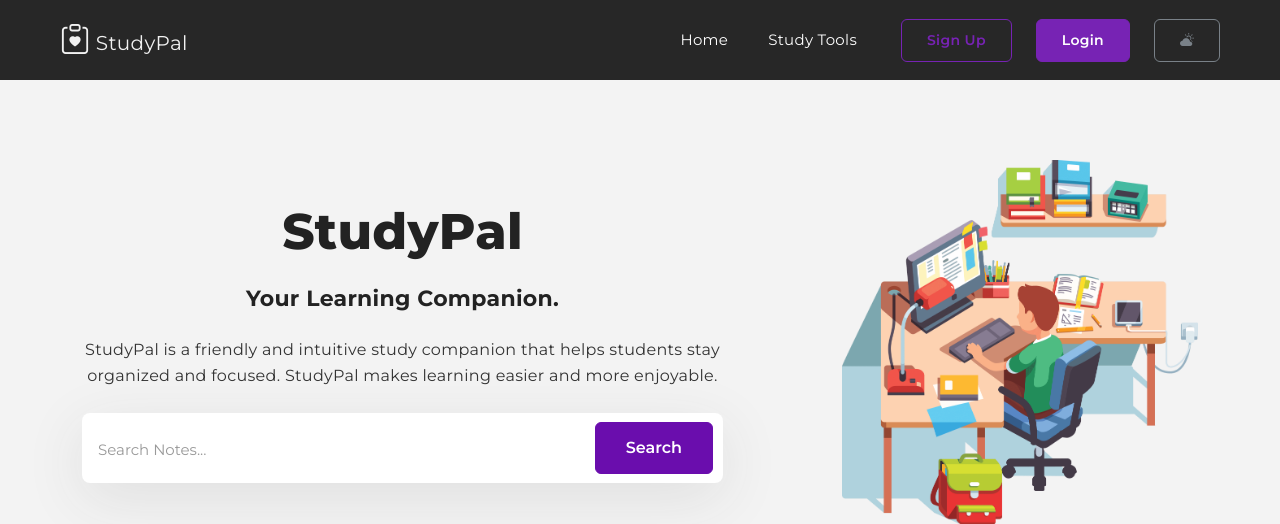
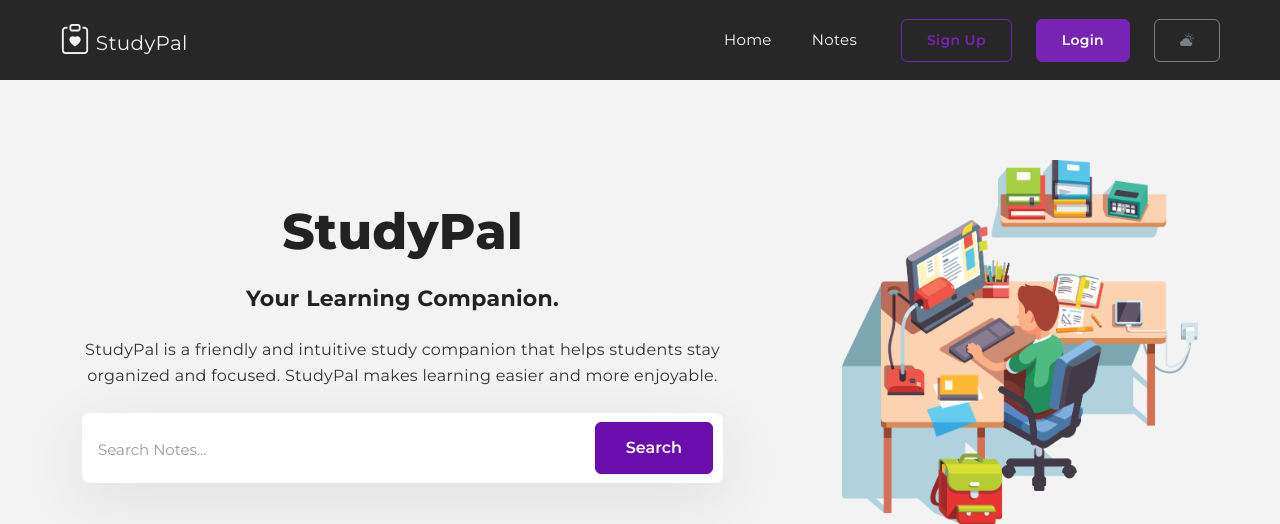
Before and after one commit to jvy00/studypal, a Flask app: page / in a window 1280 px wide. Shown: the top 524 px of the page. Run offline with Flask 3, Linux system fonts and the light colour scheme.

Commit message:
new features

```diff
--- a/website/auth.py
+++ b/website/auth.py
@@ -57,7 +57,7 @@
         elif len(username) < 2:
             flash('Username should be more than 1 character', category='error')
 
-        elif len(password) < 7:
+        elif len(password) < 6:
             flash('Password should be more than 6 characters', category='error')
 
         else:
--- a/website/static/css/darkmode.css
+++ b/website/static/css/darkmode.css
@@ -39,8 +39,8 @@ body.dark-mode {
 
     input:hover, input:focus {
         background-color: #3a3a3c;
+        color: #f3f3f3;
     }
-
 
     .signup-card, .signup-card input {
         background-color: #2c2c2e;
--- a/website/templates/base.html
+++ b/website/templates/base.html
@@ -41,7 +41,7 @@
                 <a class="nav-link" href="{{ url_for('views.home') }}">Home</a>
               </li>
               <li class="nav-item">
-                <a class="nav-link" href="/#studytools">Study Tools</a>
+                <a class="nav-link" href="{{ url_for('views.studytools')}}">Notes</a>
               </li>
 
               {% if user.is_authenticated %}
--- a/website/templates/home.html
+++ b/website/templates/home.html
@@ -37,7 +37,7 @@
             <i class="card-icon ti-notepad mb-4"></i>
             <h3 class="card-title h4">Notes</h3>
             <p class="card-text">Save your notes.</p>
-            <a href="/study-tools" class="stretched-link"></a>
+            <a href="{{ url_for('views.studytools')}}" class="stretched-link"></a>
           </div>
         </div>
       </div>
--- a/website/views.py
+++ b/website/views.py
@@ -10,7 +10,7 @@ views = Blueprint('views', __name__)
 def home():
     return render_template("home.html", user=current_user)
 
-@views.route('/study-tools')
+@views.route('/study-tools/notes')
 def studytools():
     return render_template("study-tools.html", user=current_user)
 
```
Also changed, not shown: website/templates/add-note.html (+9 -0 lines).
